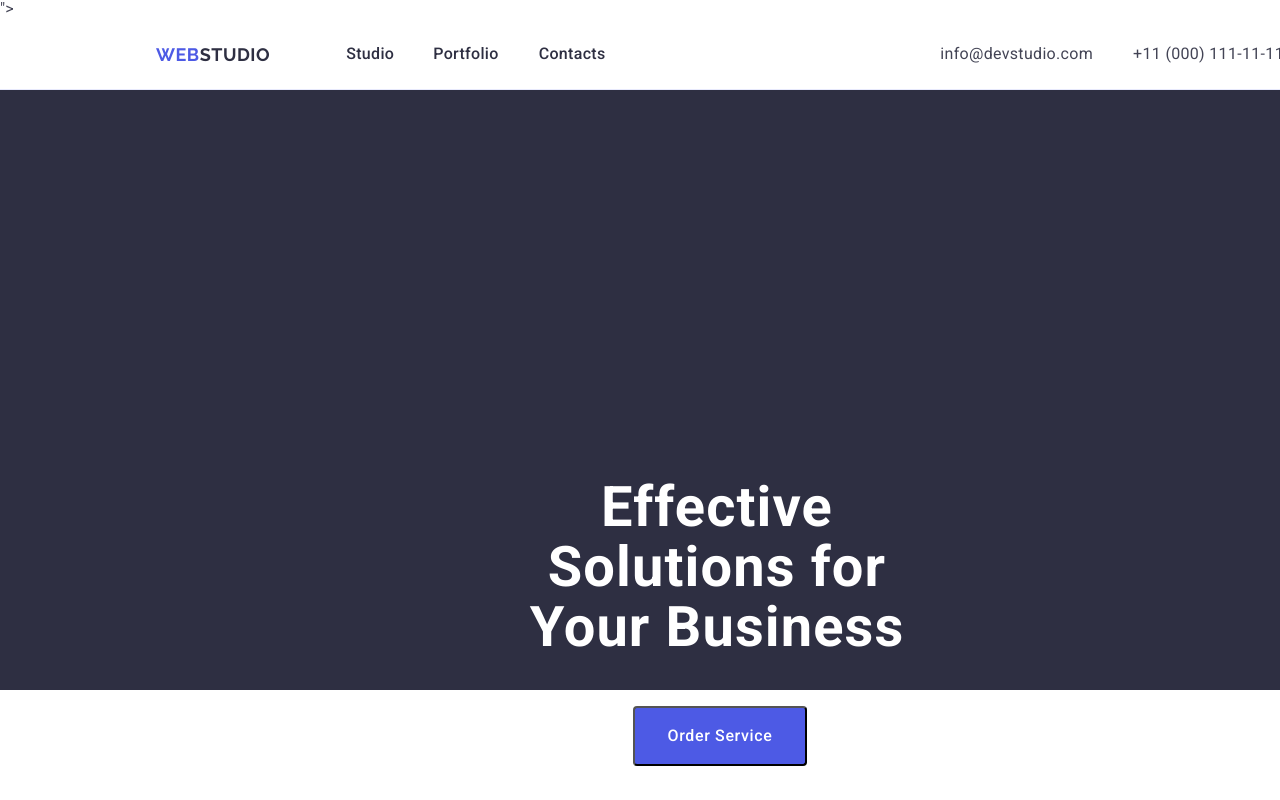
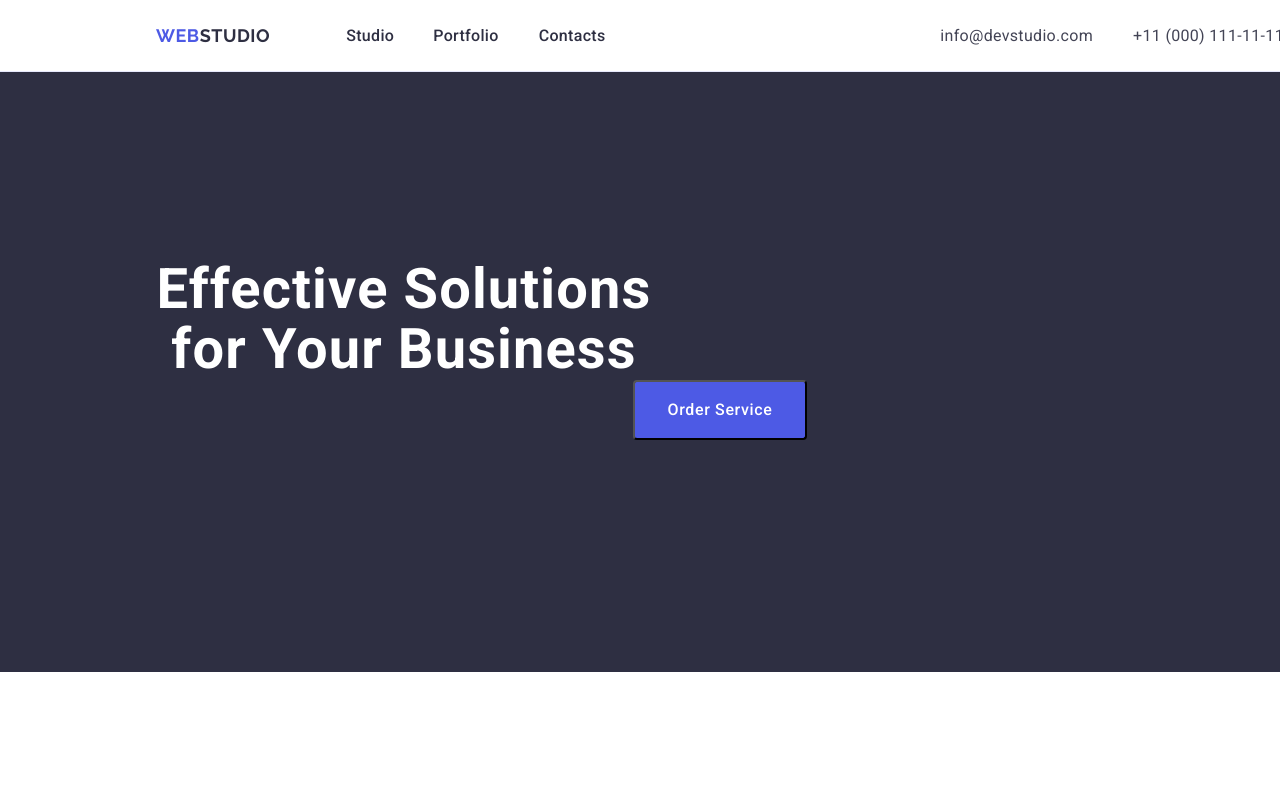
Before and after one commit to OlgaMudrova/goit-markup-hw-03, a plain HTML site: page index.html in a window 1280 px wide. Shown: the top 800 px of the page. Drawn offline with nearby package versions, Linux system fonts and the light colour scheme.

Commit message:
create index html

```diff
--- a/css/styles.css
+++ b/css/styles.css
@@ -144,37 +144,28 @@ body {
 /*<!-- HERO SECTION 1-->*/
 
 .section {
-    background-color: #2e2f42;
-    letter-spacing: 0.02px;
-    display: flex;
-    text-align: center;
-    margin: 0 auto;
-    padding-top: 188px;
-    padding-buttom: 188px;
+    padding: 188px 0;
+    background: #2e2f42;
 
 }
 
 
-
 .main-head {
-
-    font-size: 56px;
+    max-width: 496px;
+font-family: "Roboto", sans-serif;
+       font-size: 56px;
     font-weight: 700;
     line-height: 1.07;
     letter-spacing: 0.02em;
     text-align: center;
     color: #FFFFFF;
-    padding-top: 200px;
-    padding-right: 334px;
-    padding-left: 328px;
-    padding-bottom: 48px;
-
+    display: block;
+    text-align: center;
 
 }
 
 .button-action {
-
-    background-color: #4D5AE5;
+       background-color: #4D5AE5;
     font-family: "Roboto", sans-serif ;
     font-size: 16px;
     font-weight: 500;
@@ -203,7 +194,6 @@ body {
   border-radius: 4px;
   margin-left: auto;
   margin-right: auto;
-
 }
 
   /*<!--OUR BENEFITS 2-->*/
--- a/index.html
+++ b/index.html
@@ -1,14 +1,15 @@
 <!DOCTYPE html>
 <html lang="en">
 <head>
-    <meta charset="UTF-8">
-    <meta name="viewport" content="width=device-width, initial-scale=1.0">
-    <title>WebStudio</title>
-    <link rel="preconnect" href="https://fonts.googleapis.com">
-    <link rel="preconnect" href="https://fonts.gstatic.com" crossorigin>
-    <link rel="stylesheet" href="https://fonts.googleapis.com/css2?family=Raleway:wght@700&family=Roboto:wght@400;500;700&display=swap">
-    <link rel="stylesheet" href="https://cdnjs.cloudflare.com/ajax/libs/modern-normalize/2.0.0/modern-normalize.min.css" integrity="sha512-4xo8blKMVCiXpTaLzQSLSw3KFOVPWhm/TRtuPVc4WG6kUgjH6J03IBuG7JZPkcWMxJ5huwaBpOpnwYElP/m6wg==" crossorigin="anonymous" referrerpolicy="no-referrer" />">
-    <link rel="stylesheet" href="./css/styles.css">
+    <meta charset="UTF-8" />
+    <meta http-equiv="X-UA-Compatible" content="IE-edge" />
+    <meta name="viewport" content="width=device-width, initial-scale=1.0" />
+    <title>goit-markup-hw-03</title>
+    <link rel="preconnect" href="https://fonts.googleapis.com" />
+    <link rel="preconnect" href="https://fonts.gstatic.com" crossorigin />
+    <link rel="stylesheet" href="https://fonts.googleapis.com/css2?family=Raleway:wght@700&family=Roboto:wght@400;500;700&display=swap" />
+    <link rel="stylesheet" href="https://cdnjs.cloudflare.com/ajax/libs/modern-normalize/2.0.0/modern-normalize.min.css" integrity="sha512-4xo8blKMVCiXpTaLzQSLSw3KFOVPWhm/TRtuPVc4WG6kUgjH6J03IBuG7JZPkcWMxJ5huwaBpOpnwYElP/m6wg==" crossorigin="anonymous" referrerpolicy="no-referrer" />
+    <link rel="stylesheet" href="./css/styles.css" />
 
 </head>
 
```
